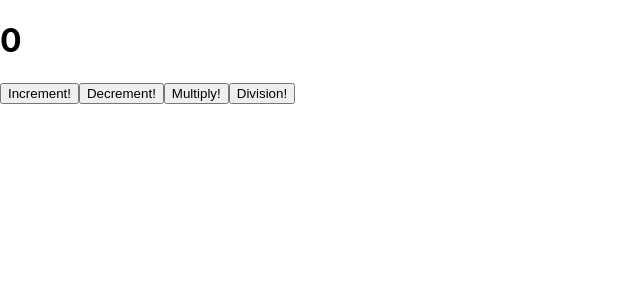
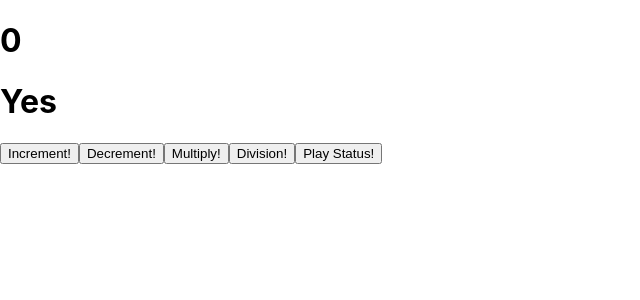
Before and after one commit to jlrpuma/react-hooks-learning-app, a React (Create React App) app: page / in a window 1280 px wide. Shown: the top 300 px of the page, without its empty margins (0-640 px from the left). Built offline with nearby package versions, Linux system fonts and the light colour scheme.

Commit message:
Using useState method for handling multiple values with different states

```diff
--- a/src/App.js
+++ b/src/App.js
@@ -3,6 +3,10 @@ import './App.css';
 
 function App() {
   const [count, setCount] = useState(0);
+  // instead of use an object to store all the values on the state
+  // we can create an independent state for that specific value
+  // with the method useState.
+  const [alive, setAlive] = useState("Yes");
 
 
   function performOperation(operation) {
@@ -23,13 +27,19 @@ function App() {
     })
   }
 
+  function changeStatus() {
+    setAlive(prevAlive => prevAlive === "Yes" ? "No" : "Yes")
+  }
+
   return (
       <div>
         <h1>{count}</h1>
+        <h1>{alive}</h1>
         <button onClick={() => performOperation('+')}>Increment!</button>
         <button onClick={() => performOperation('-')}>Decrement!</button>
         <button onClick={() => performOperation('*')}>Multiply!</button>
         <button onClick={() => performOperation('/')}>Division!</button>
+        <button onClick={changeStatus}>Play Status!</button>
       </div>
   );
 }
```
